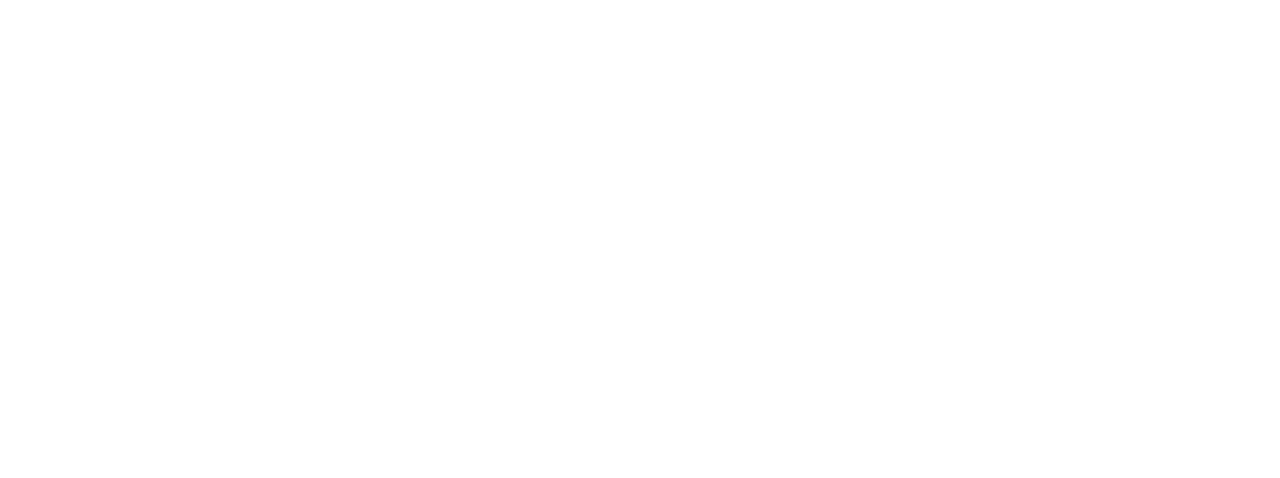
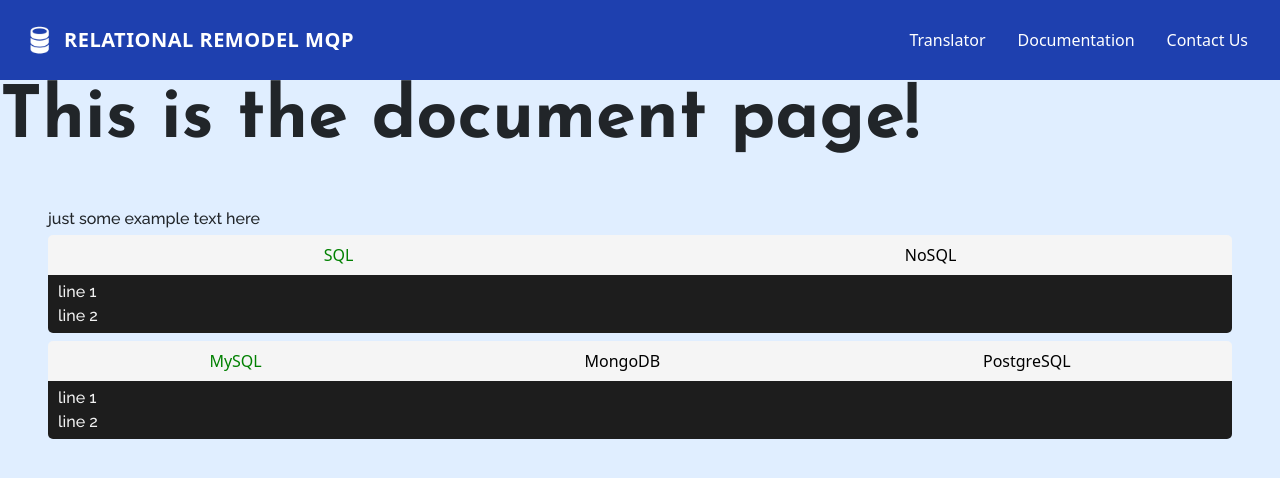
Before and after one commit to alexsiracusa/DB-MQP, a React (Vite) app in the folder frontend/: page /documentation in a window 1280 px wide. Before the commit this address had no page. Shown: the top 478 px of the page. Built offline with nearby package versions, Linux system fonts and the light colour scheme; a web font is replaced by a local one.

Commit message:
Added documentation page to the navbar and created route for it

```diff
--- a/frontend/src/App.tsx
+++ b/frontend/src/App.tsx
@@ -1,6 +1,7 @@
 import {Route, Routes} from 'react-router-dom';
 import './styles/App.css'
 
+import Document from './pages/Document.tsx';
 import TranslatorPage from "./pages/TranslatorPage.tsx";
 import HomePage from './pages/HomePage.tsx';
 
@@ -9,6 +10,7 @@
         <Routes>
             <Route path="/" element={<HomePage/>}/>
             <Route path="/translator" element={<TranslatorPage/>}/>
+            <Route path="/documentation" element={<Document/>}/>
         </Routes>
     );
 }
--- a/frontend/src/components/Navbar.tsx
+++ b/frontend/src/components/Navbar.tsx
@@ -42,7 +42,7 @@
             href="#"
             className="lg:inline-flex lg:w-auto w-full px-3 py-2 rounded text-white items-center justify-center hover:bg-gray-900 hover:text-white"
           >
-            <span>Documentation</span>
+            <span onClick={() => handleNavigation('/Documentation')}>Documentation</span>
           </a>
           <a
             href="#"
--- a/frontend/src/pages/Document.tsx
+++ b/frontend/src/pages/Document.tsx
@@ -2,11 +2,13 @@
 import DocumentQueryContainer from "../components/DocumentQueryContainer.tsx";
 import styles from "../styles/Document.module.css";
 import DocumentCodeSnippet from "../components/DocumentCodeSnippet.tsx";
+import Navbar from "../components/Navbar.tsx";
 
 const Document = () => {
     return (
         <>
-            <div>
+            <div className="DocumentPage">
+                <Navbar></Navbar>
 
                 <div className={styles.pageContainer}>
                     <div>
```
